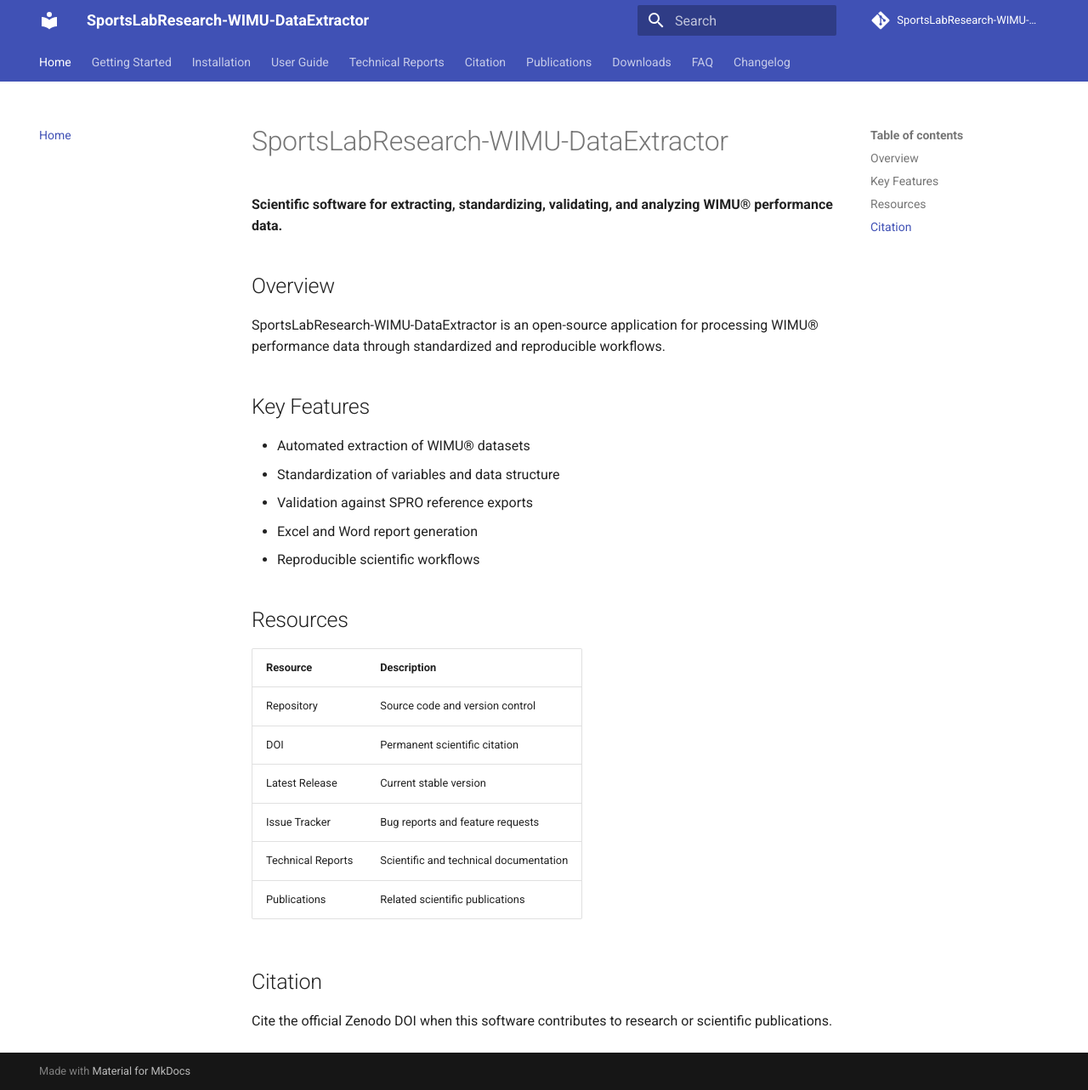
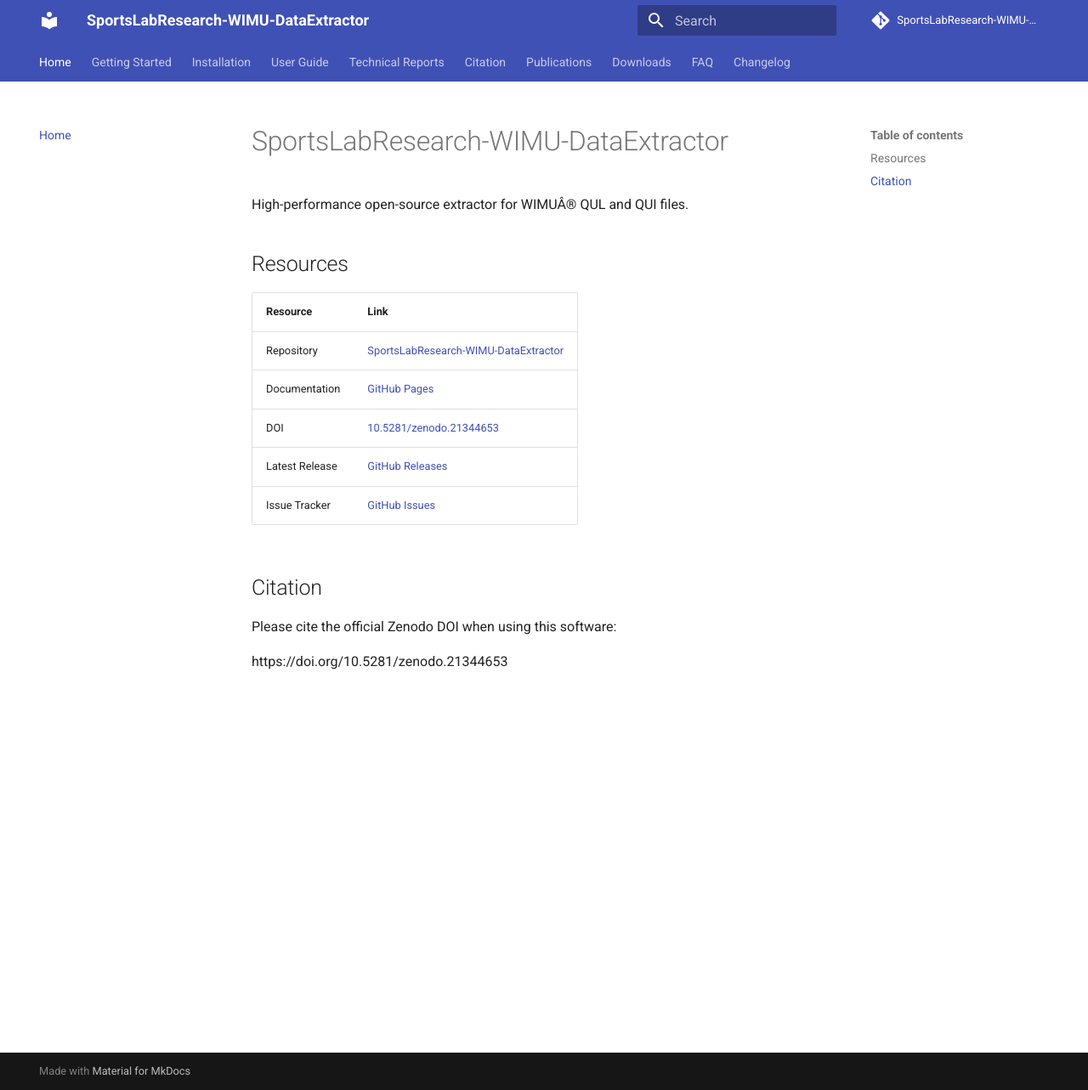
Before and after one commit to SportsLabResearch/SportsLabResearch-WIMU-DataExtractor, an MkDocs documentation site: the page built from docs/index.md, in a window 1280 px wide and 1283 px high. Shown: the whole window at 85% size. Built offline with MkDocs 1.6.1 and Material for MkDocs 9.7.7, drawn with Linux system fonts in a browser that asks for light colours; comment, search, counter and statistics services are not loaded.

Commit message:
Fix duplicated SportsLabResearch name

```diff
--- a/docs/index.md
+++ b/docs/index.md
@@ -1,30 +1,19 @@
 # SportsLabResearch-WIMU-DataExtractor
 
-**Scientific software for extracting, standardizing, validating, and analyzing WIMU® performance data.**
-
-## Overview
-
-SportsLabResearch-WIMU-DataExtractor is an open-source application for processing WIMU® performance data through standardized and reproducible workflows.
-
-## Key Features
-
-- Automated extraction of WIMU® datasets
-- Standardization of variables and data structure
-- Validation against SPRO reference exports
-- Excel and Word report generation
-- Reproducible scientific workflows
+High-performance open-source extractor for WIMUÂ® QUL and QUI files.
 
 ## Resources
 
-| Resource | Description |
-|----------|-------------|
-| Repository | Source code and version control |
-| DOI | Permanent scientific citation |
-| Latest Release | Current stable version |
-| Issue Tracker | Bug reports and feature requests |
-| Technical Reports | Scientific and technical documentation |
-| Publications | Related scientific publications |
+| Resource | Link |
+|----------|------|
+| Repository | [SportsLabResearch-WIMU-DataExtractor](https://github.com/SportsLabResearch-WIMU-DataExtractor) |
+| Documentation | [GitHub Pages](https://sportslabresearch.github.io/SportsLabResearch-WIMU-DataExtractor/) |
+| DOI | [10.5281/zenodo.21344653](https://doi.org/10.5281/zenodo.21344653) |
+| Latest Release | [GitHub Releases](https://github.com/SportsLabResearch-WIMU-DataExtractor/releases) |
+| Issue Tracker | [GitHub Issues](https://github.com/SportsLabResearch-WIMU-DataExtractor/issues) |
 
 ## Citation
 
-Cite the official Zenodo DOI when this software contributes to research or scientific publications.
+Please cite the official Zenodo DOI when using this software:
+
+https://doi.org/10.5281/zenodo.21344653
--- a/mkdocs.yml
+++ b/mkdocs.yml
@@ -3,7 +3,7 @@
 site_url: https://sportslabresearch.github.io/SportsLabResearch-WIMU-DataExtractor/
 
 repo_name: SportsLabResearch-WIMU-DataExtractor
-repo_url: https://github.com/SportsLabResearch/SportsLabResearch-WIMU-DataExtractor
+repo_url: https://github.com/SportsLabResearch-WIMU-DataExtractor
 
 theme:
   name: material
```
Also changed, not shown: README.md (+7 -63 lines), docs/citation.md (+3 -9 lines), docs/installation.md (+1 -1 lines), docs/user-guide/index.md (+1 -1 lines), documents/README.md (+1 -1 lines), project.json (added, +14 -0 lines), project.yml (added, +13 -0 lines), .zenodo.json (added), 2 other files.
